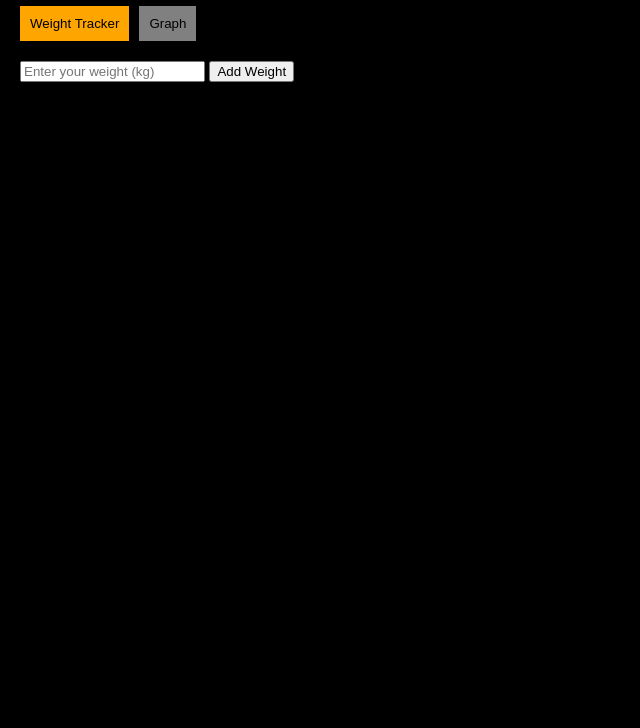
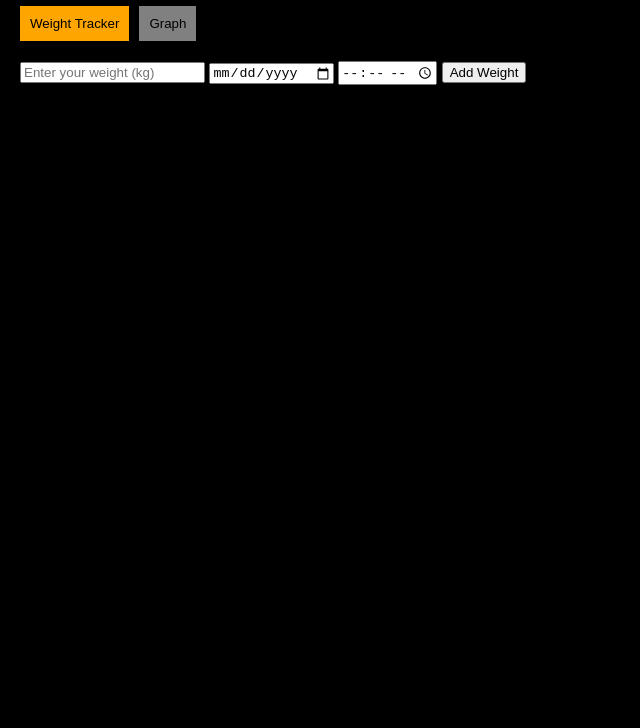
Before and after one commit to Steven0999/Weight-Logging, a plain HTML site: page index.html in a window 1280 px wide. Shown: the part 72-800 px from the top of the page, without its empty margins (0-640 px from the left). Drawn offline with nearby package versions, Linux system fonts and the light colour scheme.

Commit message:
Update index.html

```diff
--- a/index.html
+++ b/index.html
@@ -14,6 +14,8 @@
 
   <div id="trackerTab">
     <input type="number" id="weightInput" placeholder="Enter your weight (kg)" />
+    <input type="date" id="dateInput" />
+    <input type="time" id="timeInput" />
     <button onclick="addWeight()" id="addBtn">Add Weight</button>
     <div id="entries"></div>
   </div>
```
